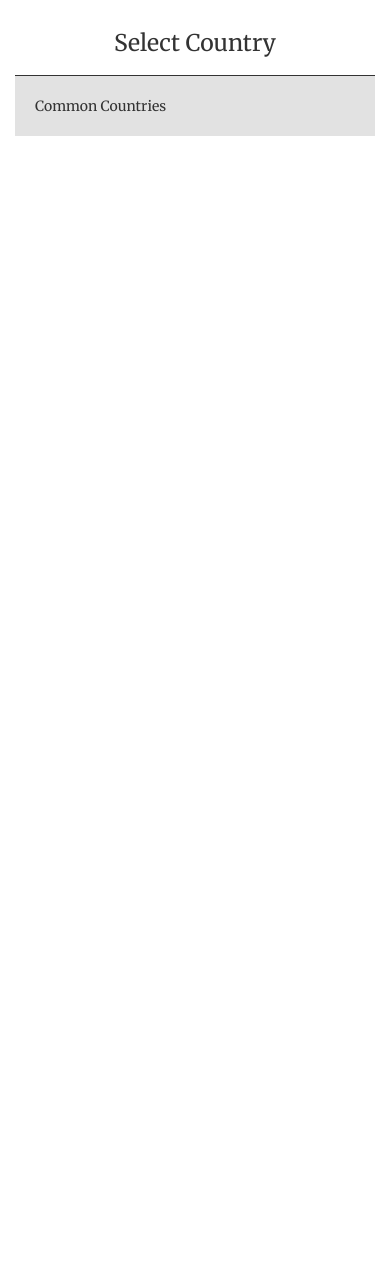
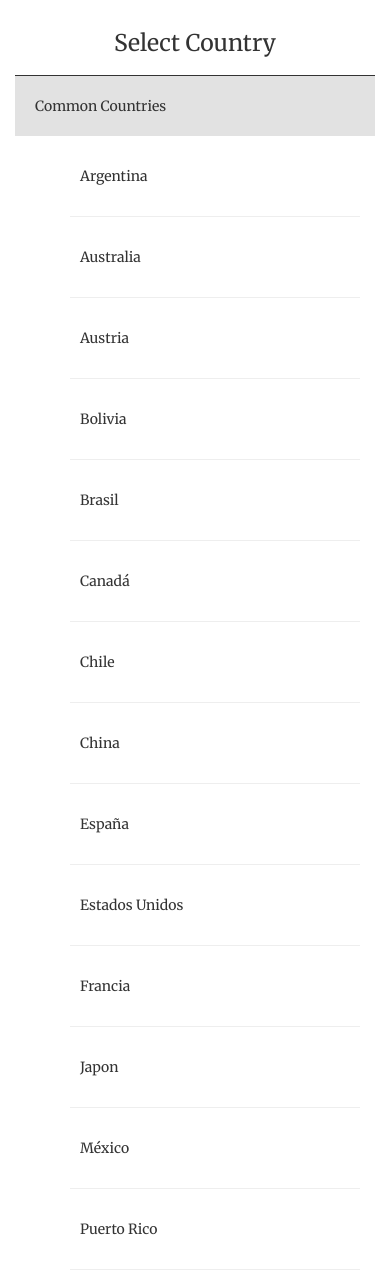
Before and after one commit to yoliset/Lyft, a plain HTML site: page servicio.html in a window 390 px wide. Before the commit the page ends 844 px from the top, so only its background shows below. Drawn offline with Linux system fonts and the light colour scheme.

Commit message:
arreglo en css

```diff
--- a/css/contacto.css
+++ b/css/contacto.css
@@ -1,10 +1,16 @@
+*{
+ outline: 1px solid red;
+}
+#menu{
+    position: relative;
+    top: 10px;
+}
 body {
     font-family: "Merriweather", serif;
 }
 p, a {
     font-family: "Open Sans", sans-serif;
 }
-/*------------------------------------HEADER */
 
 /*------------------------------------- HERO  */
 
@@ -13,7 +19,13 @@ p, a {
     color:black;
     text-align: center;
 }
-
+.pais{
+    background: url(../img/peru.png)no-repeat;
+    padding: 15px 18px;
+    position: relative;
+    left: 10px;
+    top: 20px;
+}
 .hero  h2{
     font-size: 20px;
 }
@@ -25,15 +37,7 @@ p, a {
     margin-top: 40px;
     font-size: 13px;
 }
-.cajita
-{
-	width: 50%;
-	position: absolute;
-    left: 50%;
-    transform: translate(-50%, -50%);
-    -webkit-transform: translate(-50%, -50%);
-}
-button{
+#next{
     padding: 20px 150px;
     margin-top: 100px;
     background-color: magenta;
--- a/css/servicio.css
+++ b/css/servicio.css
@@ -12,3 +12,9 @@ body {
     border-top: 1px solid ;
 
 }
+ul{
+    list-style: none;
+}
+li{
+    padding: 10px;
+}
--- a/servicio.html
+++ b/servicio.html
@@ -27,6 +27,38 @@
                   <div class="cajita">Common Countries</div>
                   <div class="row col-md-12">
                       <div class="col-md-11">
+                      <br>
+                      <ul>
+                      <li><a href=""></a>Argentina</li>
+                      <hr>
+                      <li>Australia</li>
+                      <hr>
+                      <li>Austria</li>
+                      <hr>
+                      <li>Bolivia</li>
+                      <hr>
+                      <li>Brasil</li>
+                      <hr>
+                      <li>Canadá</li>
+                      <hr>
+                      <li>Chile</li>
+                      <hr>
+                      <li>China</li>
+                      <hr>
+                      <li>España</li>
+                      <hr>
+                      <li>Estados Unidos</li>
+                      <hr>
+                      <li>Francia</li>
+                      <hr>
+                      <li>Japon</li>
+                      <hr>
+                      <li>México</li>
+                      <hr>
+                      <li>Puerto Rico</li>
+                      <hr>
+                      </ul>
+
                       </div>
                       <div class="col-md-1">
 
```
Also changed, not shown: contacto.html (+16 -3 lines), paises.html (+10 -1 lines), img/peru.png (added).
